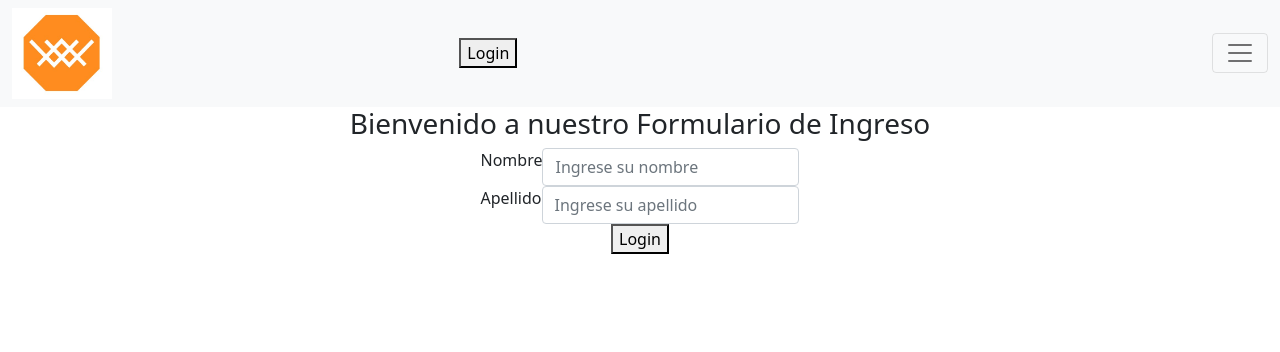
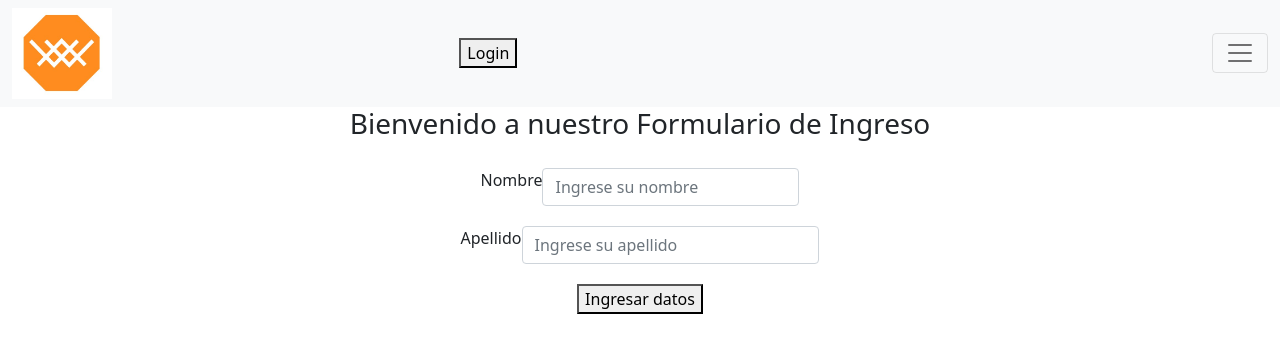
Before and after one commit to tomasgelvez/coder-app, a React (Create React App) app: page /login in a window 1280 px wide. Shown: the top 352 px of the page. Built offline with nearby package versions, Linux system fonts and the light colour scheme.

Commit message:
cargue imagenes

```diff
--- a/src/components/Login/Login.js
+++ b/src/components/Login/Login.js
@@ -48,7 +48,7 @@ const Login = () => {
                     onChange={({ target }) => setSurname(target.value)}
                   />
                 </label>
-                <button type='submit' className='Button'>Login</button>
+                <button type='submit' className='Button'>Ingresar datos</button>
             </div>
           </form>
         </div>
--- a/src/components/Login/login.css
+++ b/src/components/Login/login.css
@@ -6,9 +6,14 @@
 
 .formGroupExampleInput{
     display:flex;
+    padding: 20px;
 }
 
-
+.label.formGroupExampleInput2 {
+    padding: 20px;
+}
 .formGroupExampleInput2{
     display: flex;
+    padding-bottom: 20px;
+
 }
```
